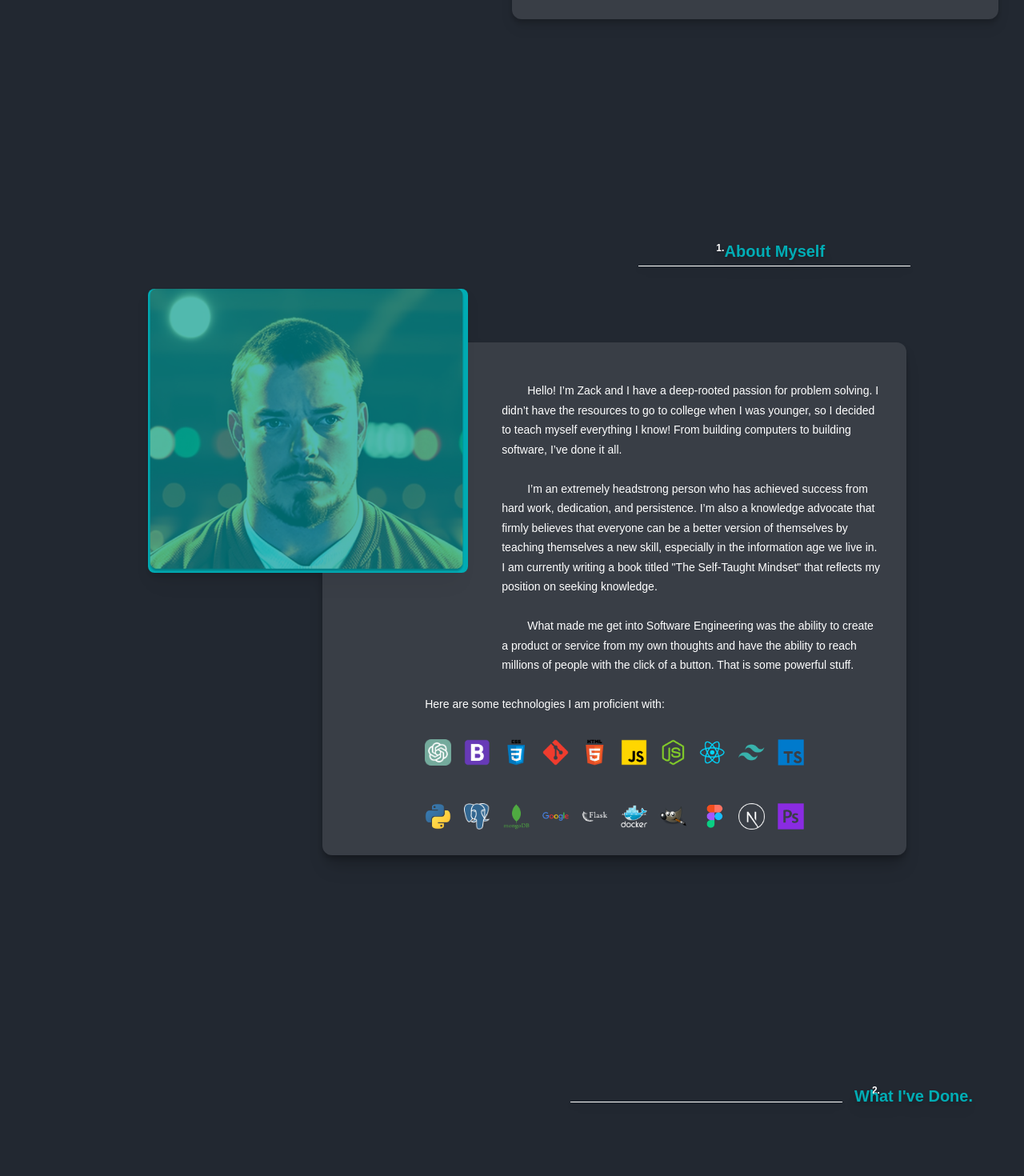
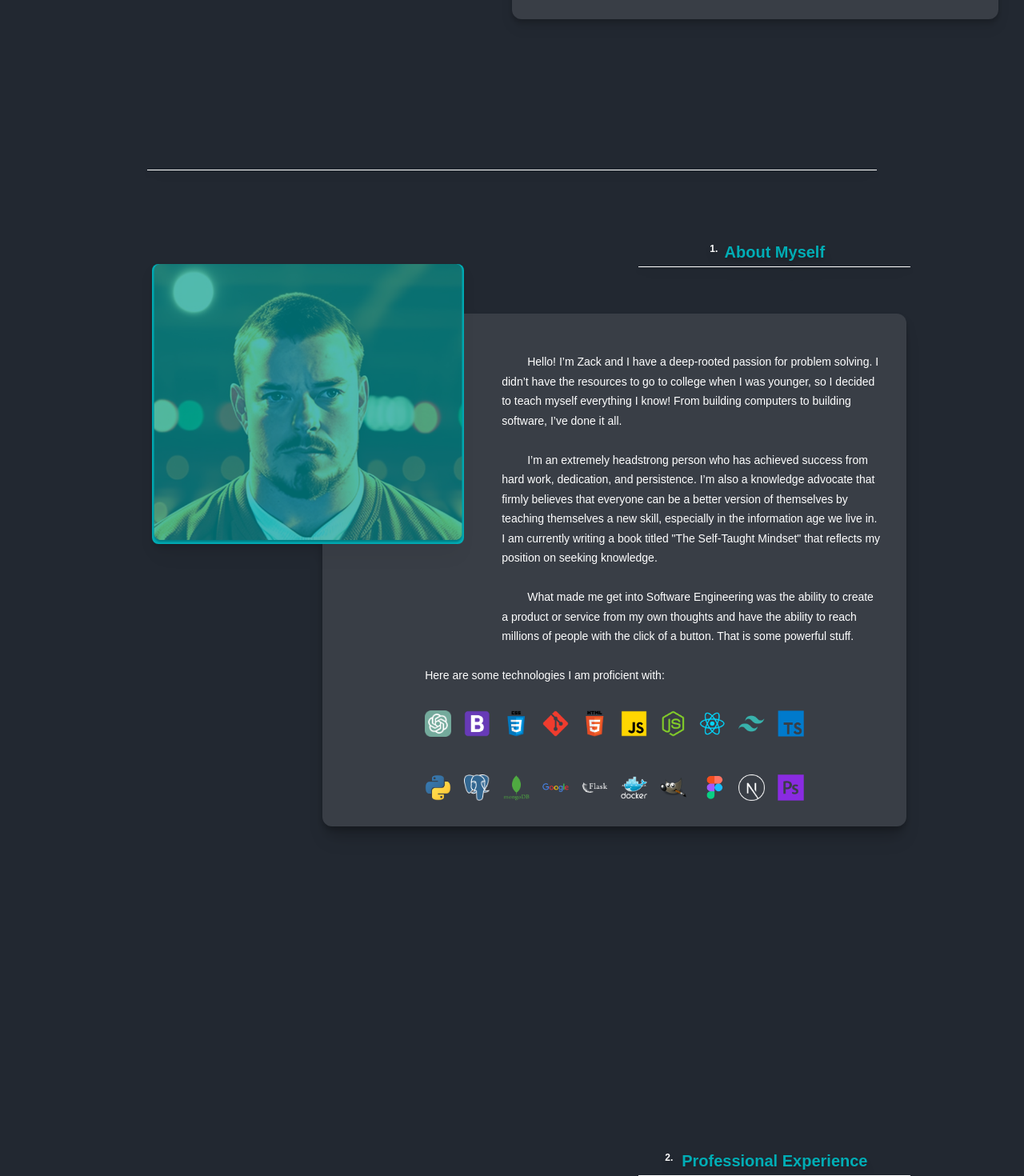
Before and after one commit to zackzellto/dev_portfolio_v3, a React (Vite) app: page / in a window 1280 px wide. Shown: the part 760-2230 px from the top of the page at 80% size. Before the commit the page ends 2148 px from the top, so only its background shows below. Built offline with nearby package versions, Linux system fonts and the light colour scheme.

Commit message:
adjusting spacing

```diff
--- a/src/App.tsx
+++ b/src/App.tsx
@@ -16,11 +16,13 @@ function App() {
             <div>
               <GreetingHeader />
             </div>
+
             <div>
               <MinimalistCodeBlock />
             </div>
           </div>
           <br />
+          <div className="text-center lg:mx-auto lg:-mb-48 lg:mt-40 lg:h-[1px] lg:w-[75%] lg:bg-[#FFFFFF] lg:drop-shadow-md"></div>
           <div>
             <AboutMe />
           </div>
--- a/src/components/about-me/AboutMe.tsx
+++ b/src/components/about-me/AboutMe.tsx
@@ -48,7 +48,7 @@ const TechnologyIcons = () => {
   ];
 
   return (
-    <div className=" mt-4 grid grid-cols-5 gap-4 sm:grid-cols-4 md:grid-cols-10 lg:grid-cols-5 xl:grid-cols-10">
+    <div className=" mt-4 grid grid-cols-5 gap-4 sm:grid-cols-10 md:grid-cols-10 lg:grid-cols-5 xl:grid-cols-10 2xl:grid-cols-10">
       {icons.map((icon, index) => (
         <div
           key={index}
@@ -69,8 +69,8 @@ const AboutMe = (props: Props) => {
   return (
     <div className="m-auto items-center justify-center lg:relative ">
       <div className="text-center text-[18px] font-bold text-[#00ADB5] drop-shadow-md md:text-center lg:text-center lg:text-[20px] ">
-        <div className="relative top-8 lg:top-56 lg:ml-[54%]">
-          <div className="relative right-14 top-6 mr-6 text-[12px] text-white ">
+        <div className="relative top-8 lg:top-64 lg:ml-[54%]">
+          <div className="relative right-14 top-6 mr-6 text-[12px] text-white lg:right-16 ">
             1.
           </div>
           <div className="">About Myself</div>
@@ -79,7 +79,7 @@ const AboutMe = (props: Props) => {
         </div>
       </div>
       <br />
-      <div className="relative z-30 mx-auto mt-8 flex h-auto w-[220px] rounded-lg bg-[#00ADB5] sm:mt-8 sm:h-[230px] sm:w-[250px] md:left-[200px] md:top-16 md:mb-8 md:h-[285px] md:w-[320px] lg:-left-[21%] lg:top-48 lg:h-[355px] lg:w-[400px]">
+      <div className="relative z-30 mx-auto mt-8 flex h-auto w-[220px] rounded-lg bg-[#00ADB5] sm:mt-8 sm:h-[230px] sm:w-[250px] md:left-[200px] md:top-16 md:mb-8 md:h-[285px] md:w-[320px] lg:-left-[21%] lg:top-80 lg:h-[350px] lg:w-[390px] xl:top-48">
         <img
           className="opacity-40 shadow-xl hover:opacity-100 md:mt-0"
           src={ZackPic}
--- a/src/components/experience/Experience.tsx
+++ b/src/components/experience/Experience.tsx
@@ -4,16 +4,15 @@ type Props = {};
 
 const Experience = (props: Props) => {
   return (
-    <div>
-      <div className="lg: text-center text-[18px] font-bold text-[#00ADB5] drop-shadow-md md:text-center lg:relative lg:text-[20px] ">
-        <div className="relative top-8  lg:text-end">
-          <div className="relative right-20 top-6 text-[12px] text-white lg:left-[87%] lg:top-24 lg:max-w-0">
+    <div className="m-auto items-center justify-center lg:relative ">
+      <div className="text-center text-[18px] font-bold text-[#00ADB5] drop-shadow-md md:text-center lg:text-center lg:text-[20px] ">
+        <div className="relative top-8 lg:top-56 lg:ml-[54%]">
+          <div className="lg:mr-33 relative right-[107px] top-6 mr-6 text-[12px] text-white lg:right-[120px] ">
             2.
           </div>
-          <div className=" lg:relative lg:right-8 lg:top-[75px]">
-            What I've Done.
-          </div>
-          <div className="relative mx-auto h-[1px] w-[340px] bg-[#FFFFFF] drop-shadow-md lg:left-[20%] lg:top-16"></div>
+          <div className="">Professional Experience</div>
+
+          <div className="mx-auto h-[1px] w-[340px] bg-[#FFFFFF] drop-shadow-md"></div>
         </div>
       </div>
     </div>
```
